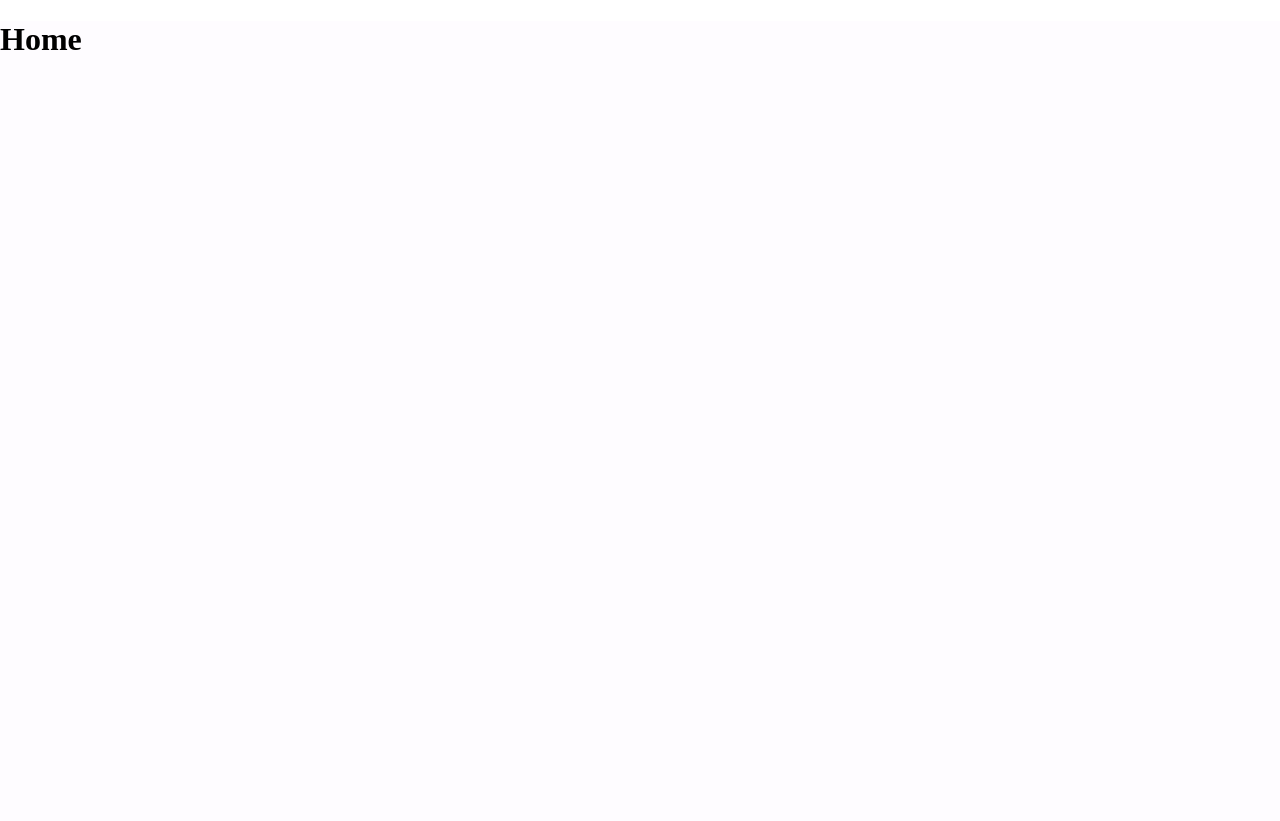
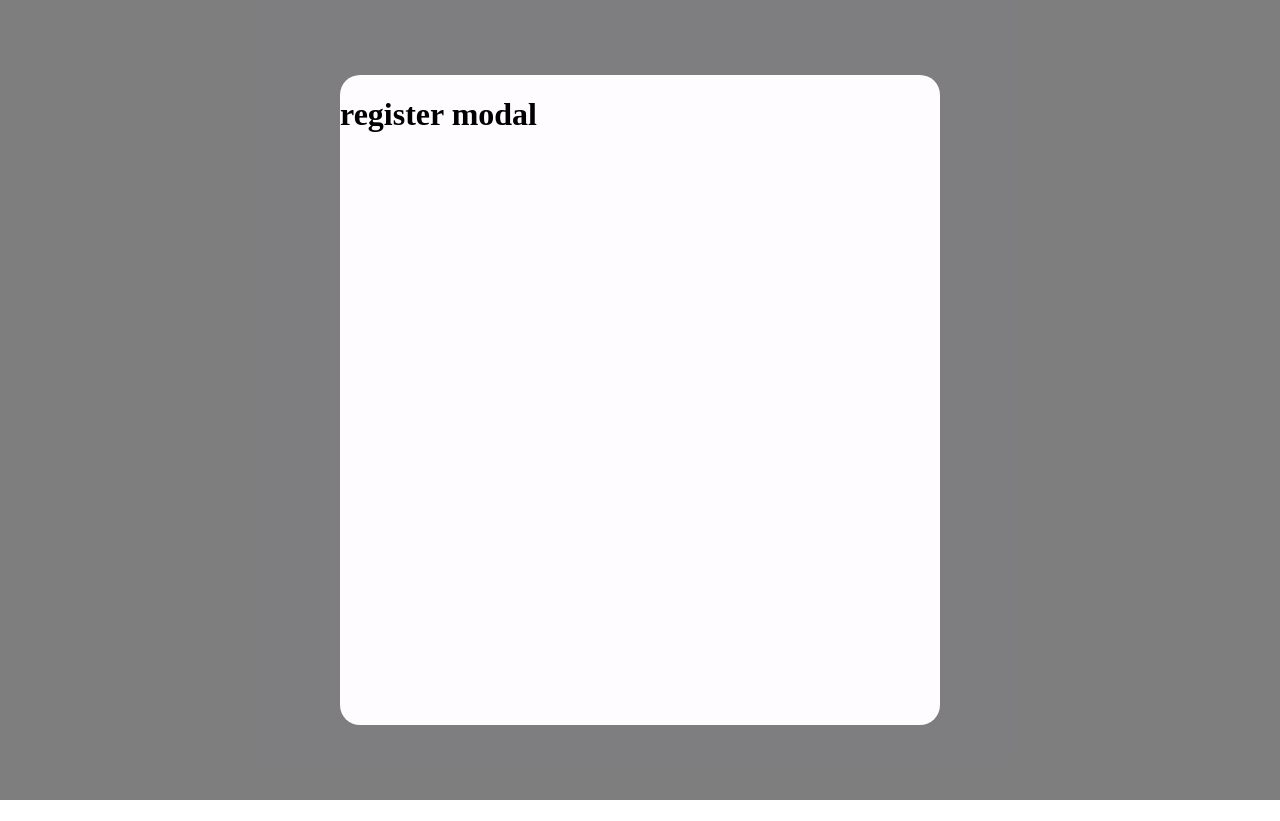
Before and after one commit to nerdxio/twitter-clone, a React (Create React App) app in the folder frontend/: page / in a window 1280 px wide. After the commit the page ends 800 px from the top, so only its background shows below. Built offline with nearby package versions, Linux system fonts and the light colour scheme.

Commit message:
added modal and register moadal component

```diff
--- a/frontend/package.json
+++ b/frontend/package.json
@@ -3,6 +3,9 @@
   "version": "1.0.0",
   "private": true,
   "dependencies": {
+    "@emotion/react": "^11.11.0",
+    "@emotion/styled": "^11.11.0",
+    "@mui/icons-material": "^5.11.16",
     "@types/node": "^20.1.0",
     "@types/react": "^18.2.6",
     "@types/react-dom": "^18.2.4",
--- /dev/null
+++ b/frontend/src/components/Modal/Modal.css
@@ -0,0 +1,18 @@
+.modal-overlay{
+    z-index: 1;
+    background-color: rgb(0, 0, 0,0.5);
+    width: 100%;
+    height: 100%;
+    display: flex;
+    justify-content: center;
+    align-items: center;
+}
+
+.modal-container{
+    width: 600px;
+    height: 650px;
+    display: flex;
+    flex-direction: column;
+    align-content: space-between;
+    border-radius: 20px;
+}
--- /dev/null
+++ b/frontend/src/components/Modal/Modal.tsx
@@ -0,0 +1,17 @@
+import React from 'react'
+import './Modal.css'
+import '../../assets/Global.css'
+
+interface ModalProps{
+  children: JSX.Element
+}
+
+export const Modal:React.FC<ModalProps> = (props:ModalProps) => {
+  return (
+    <div className='modal-overlay'>
+      <div className='modal-container bg-color'>
+        {props.children}
+      </div>
+    </div>
+  )
+}
--- /dev/null
+++ b/frontend/src/features/register/components/RegisterModal/RegisterModal.css
@@ -0,0 +1,4 @@
+.register-modal{
+    height: 100%;
+    width: 100%;
+}
--- /dev/null
+++ b/frontend/src/features/register/components/RegisterModal/RegisterModal.tsx
@@ -0,0 +1,14 @@
+import React from 'react'
+import { Modal }  from '../../../../components/Modal/Modal'
+import './RegisterModal.css'
+
+
+export const RegisterModal:React.FC = () => {
+  return (
+    <div className='register-modal'>
+        <Modal>
+            <h1>register modal</h1>
+        </Modal>
+    </div>
+  )
+}
--- a/frontend/src/pages/Home.tsx
+++ b/frontend/src/pages/Home.tsx
@@ -2,10 +2,13 @@ import React from 'react';
 import './Home.css';
 import '../assets/Global.css';
 
+import { RegisterModal } from '../features/register/components/RegisterModal/RegisterModal';
+
 export const Home:React.FC = () => {
   return (
     <div className='home-container bg-color'>
-        <h1>Home</h1>
+       <RegisterModal/>
+
     </div>
   )
 }
```
Also changed, not shown: 1 other file (tests, documents, lock files or other folders).
